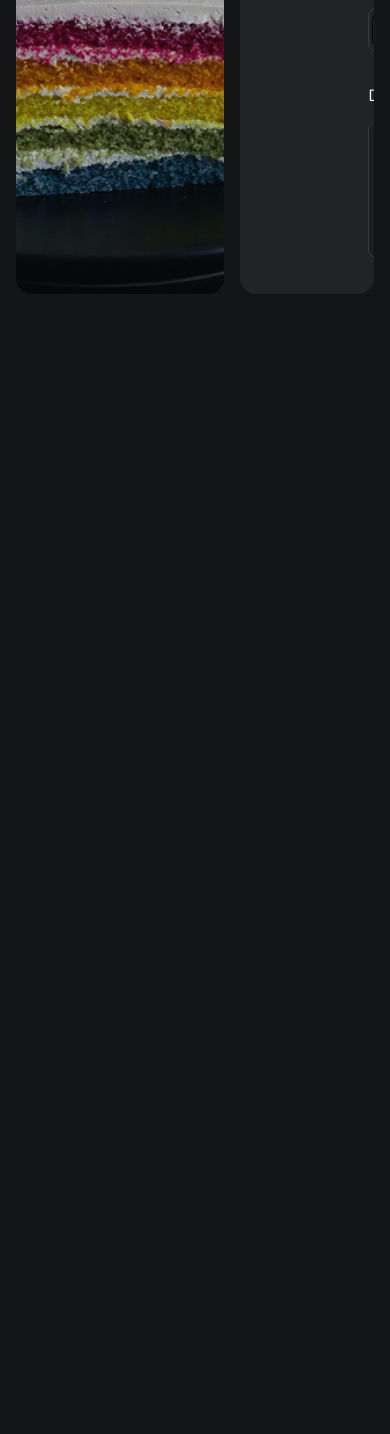
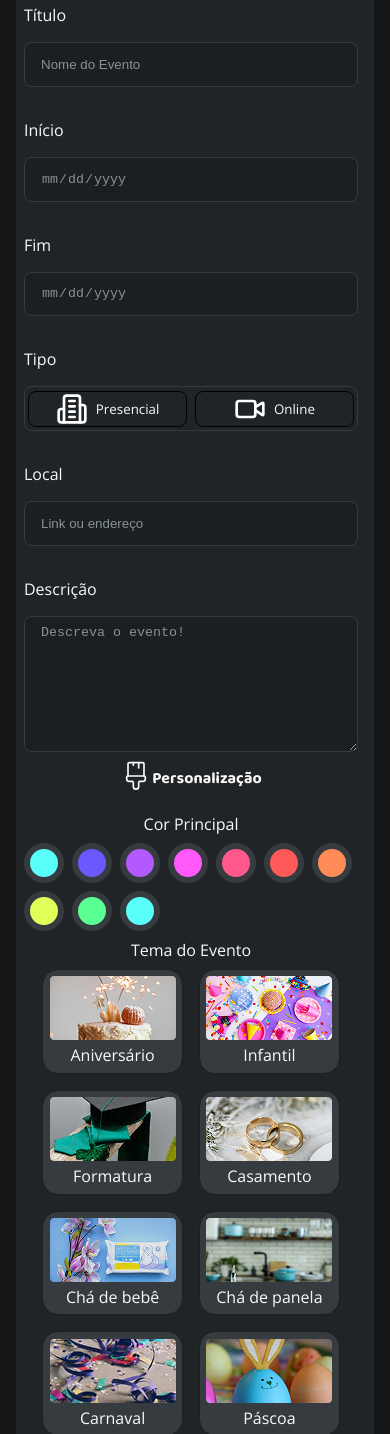
Before and after one commit to Mauricioibzde/Event-Invitation-Form, a plain HTML site: page index.html in a window 390 px wide. Shown: the part 566-2000 px from the top of the page. Before the commit the page ends 860 px from the top, so only its background shows below. Drawn offline with nearby package versions, Linux system fonts and the light colour scheme.

Commit message:
Css reponsive done

```diff
--- a/index.html
+++ b/index.html
@@ -11,8 +11,8 @@
 
 </head>
 <body>
-    <main class="grid column-grid">
-      <section class="background-high-light  background-fixed">
+    <main class="grid column-grid  mobile-column">
+      <section class="background-high-light  background-fixed background-aside-mobile">
           <div>
             <p><img src="assets/icons/icons-party.png" alt=""></p>
             <h1 class="logo">Festivity</h1>
@@ -20,7 +20,7 @@
         </div>
       </section>
        <section class="aside-form section-principal">
-         <aside class="container">
+         <aside class="container aside-mobile ">
             <header>
                 <h1>Crie seu convite</h1>
             </header>
@@ -104,7 +104,7 @@
                 </header>
 
                 <header><p>Cor Principal</p></header>
-                <div class="color-btn">
+                <div class="color-btn color-btn-align">
                 <button id="color-btn-1"></button>
                         <button id="color-btn-2"></button>
                         <button id="color-btn-3"></button>
--- a/style/aside.css
+++ b/style/aside.css
@@ -1,5 +1,5 @@
 .aside-form {
-    height: 100vh;
+
     overflow-y: auto;
     background-color: var(--shape-body);
     border-radius: 1rem;
@@ -79,7 +79,8 @@ textarea::placeholder{
 }
 
 aside {
-    overflow-y: auto;
+  height: 100%;
+
 }
 
 
@@ -102,7 +103,7 @@ input[type="date"] {
 
 .color-btn {
     display: flex;
-    justify-content: space-between;
+    flex-wrap: wrap;
     gap: .5rem;
 
     & button {
@@ -178,7 +179,9 @@ input[type="date"] {
 
 .card-thema {
     width: 100%;
-    grid-template-columns: repeat(4, 1fr);
+    display: flex;
+
+    flex-wrap: wrap;
     gap: 1rem;
 }
 
--- a/style/index.css
+++ b/style/index.css
@@ -3,3 +3,4 @@
 @import url(aside.css);
 @import url(download.css);
 @import url(mobile.css);
+@import url(scroll.css);
--- a/style/mobile.css
+++ b/style/mobile.css
@@ -1,3 +1,47 @@
 @media (max-width: 900px) {
+  .mobile-column {
+    display: grid;
+    grid-auto-flow: dense;
+     grid-template-columns: 1fr;
+  }
+
+  .container {
+     padding: .5rem;
+  }
+
+  .menu-form {
+    display: flex;
+    flex-direction: column;
+  }
+
+  .background-aside-mobile {
+
+     height: 400px;
+  }
+
+  body {
+    overflow: auto;
+  }
+
+
+
+  .aside-mobile {
+  padding-bottom: 5rem;
+   overflow-y: hidden;
+}
+.card-thema {
+    justify-content: center;
+}
+
+
+header {
+    justify-content: center;
+}
+
+
+main {
+    height: auto;
+}
+
 
 }
--- /dev/null
+++ b/style/scroll.css
@@ -0,0 +1,30 @@
+.aside-form {
+  overflow-y: auto;
+  background-color: var(--shape-body);
+  border-radius: 1rem;
+  padding-right: 8px; /* evita que o scroll esconda conteúdo */
+}
+
+/* Scrollbar para Chrome, Edge e Safari */
+.aside-form::-webkit-scrollbar {
+  width: 8px;                /* largura */
+}
+
+.aside-form::-webkit-scrollbar-track {
+  background: transparent;   /* trilho transparente */
+}
+
+.aside-form::-webkit-scrollbar-thumb {
+  background: linear-gradient(180deg, #4facfe, #00f2fe);
+  border-radius: 10px;
+}
+
+.aside-form::-webkit-scrollbar-thumb:hover {
+  background: linear-gradient(180deg, #43e97b, #38f9d7);
+}
+
+/* Firefox */
+.aside-form {
+  scrollbar-width: thin;                       /* "auto" ou "thin" */
+  scrollbar-color: #4facfe transparent;        /* polegar e trilho */
+}
```
